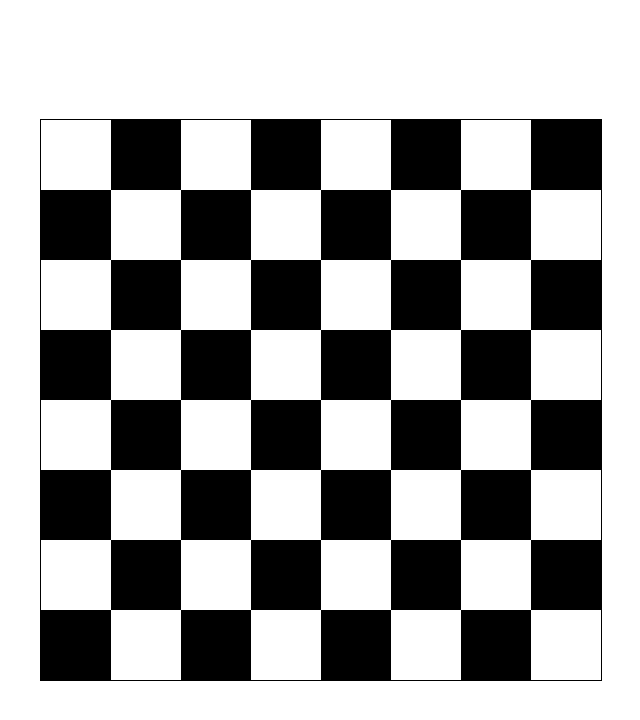
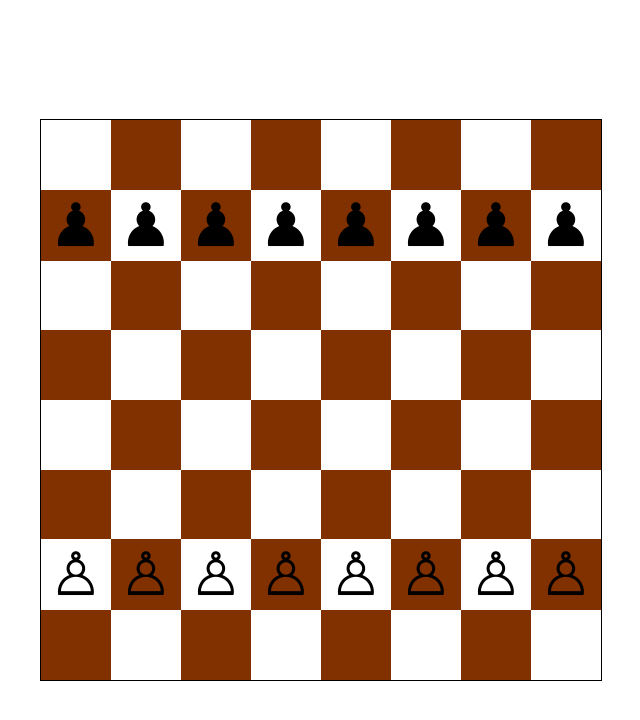
Before and after one commit to DAjayi27/ChessGame, a plain HTML site: page index.html in a window 1280 px wide. Shown: the whole page, without its empty margins (319-959 px from the left). Drawn offline with Linux system fonts and the light colour scheme.

Commit message:
Added pawn pieces

```diff
--- a/chess_board.js
+++ b/chess_board.js
@@ -34,12 +34,16 @@ function loadChessBoard() {
             if (j%2 == 0) {
                 indexPosition = columnStartingColour;
                 chessdiv.className = classes.get(columnStartingColour);
+                loadChessPieces(i,j,chessdiv);
                 chessBoard.appendChild(chessdiv);
+
             }
             else{
                 indexPosition = columnStartingColour+1;
                 chessdiv.className = classes.get(indexPosition);
+                loadChessPieces(i,j,chessdiv);
                 chessBoard.appendChild(chessdiv)
+
             }
         }
 
@@ -47,8 +51,14 @@ function loadChessBoard() {
 
 }
 
-function loadChessPieces() {
+function loadChessPieces(i , j, chessdiv) {
     const chessPiecesMap = new Map();
+
+    const chessBoard = document.getElementById("main_board").childNodes;
+
+    let chesspiece =  document.createElement("span");
+
+
 
     // White pieces
     chessPiecesMap.set("white_king", "♔");
@@ -56,7 +66,7 @@ function loadChessPieces() {
     chessPiecesMap.set("white_rook", "♖");
     chessPiecesMap.set("white_bishop", "♗");
     chessPiecesMap.set("white_knight", "♘");
-    chessPiecesMap.set("white_pawn", "♙");
+    chessPiecesMap.set("white_pawn", "&#9817;");
 
     // Black pieces
     chessPiecesMap.set("black_king", "♚");
@@ -66,11 +76,20 @@ function loadChessPieces() {
     chessPiecesMap.set("black_knight", "♞");
     chessPiecesMap.set("black_pawn", "♟");
 
-    for (let i = 0; i < 8; i++) {
-        for (let j = 0; j < 8; j++) {
 
 
+    if (i === 1 || i === 6) {
+        if (i === 1) {
+            chesspiece.innerHTML = chessPiecesMap.get("black_pawn");
+            chesspiece.className = "span"
+            chessdiv.appendChild(chesspiece);
+        }
+        else{
+            chesspiece.innerHTML = chessPiecesMap.get("white_pawn");
+            chesspiece.className = "span"
+            chessdiv.appendChild(chesspiece);
         }
     }
 
+
 }
--- a/style.css
+++ b/style.css
@@ -32,12 +32,22 @@ body{
 
 .chess_position_w{
     background-color: white;
+    display: flex;
+    align-items: center;
+    justify-content: center;
 }
 
 .chess_position_b{
-    background-color: black;
+    background-color: #813000;
+    display: flex;
+    align-items: center;
+    justify-content: center;
 }
 
 .red{
     background-color: red;
 }
+
+span{
+    font-size: 60px;
+}
```
